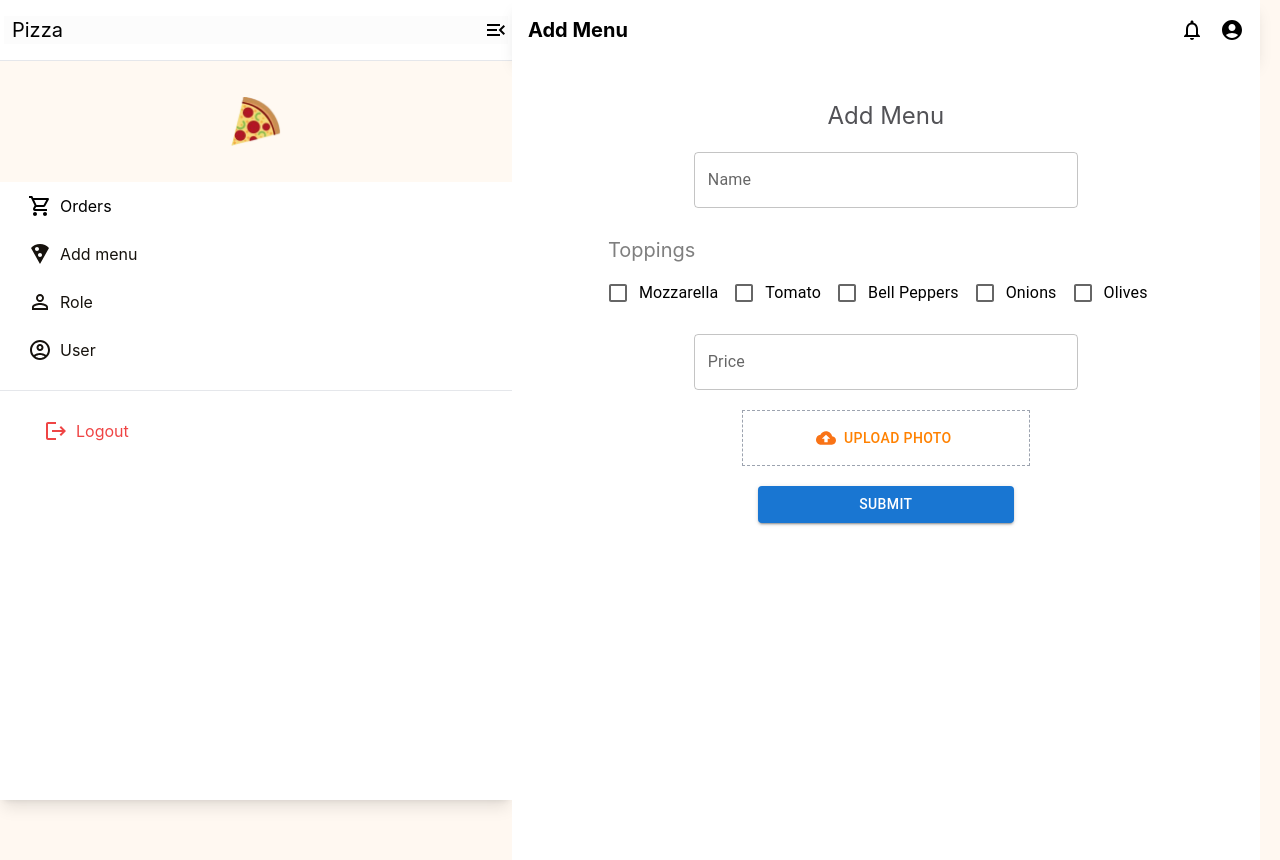
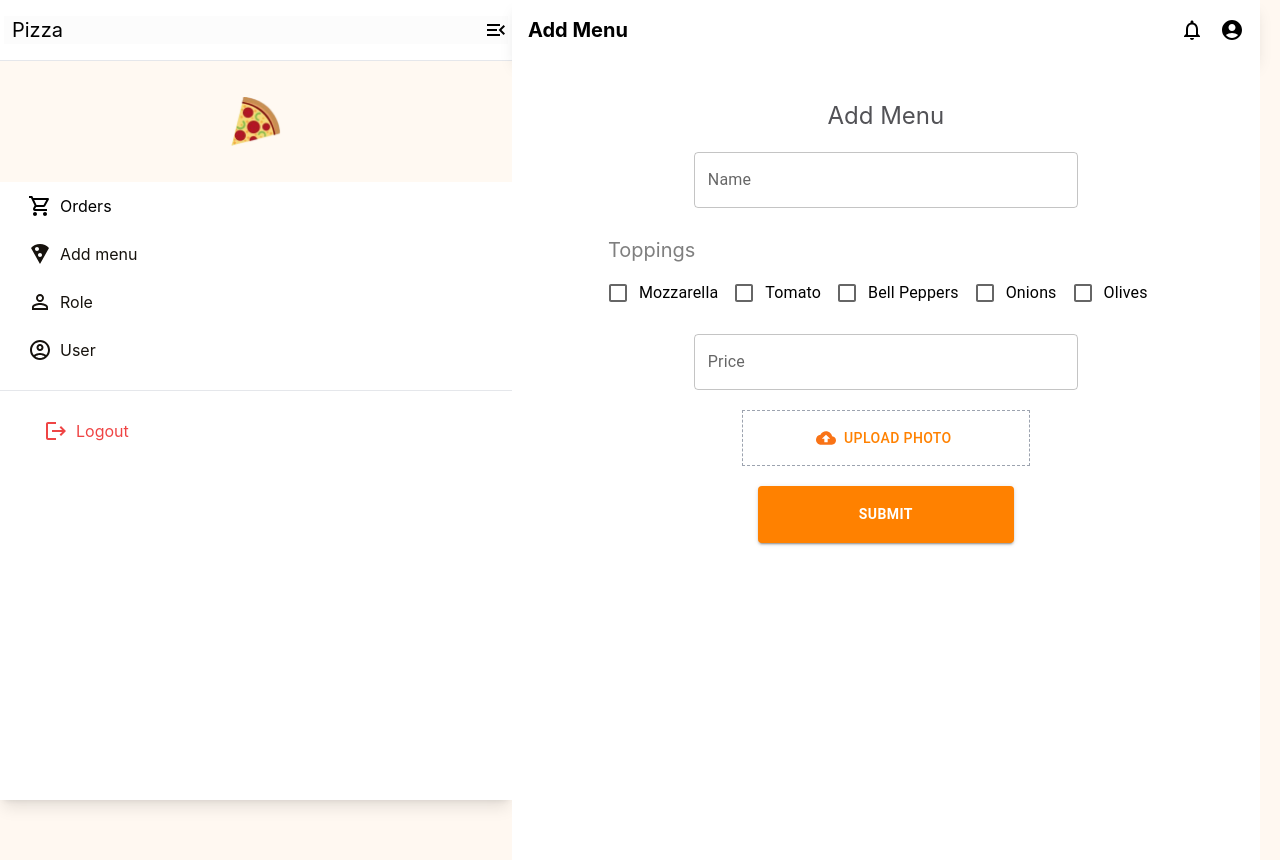
Before and after one commit to Benonii/pizza, a Next.js app in the folder my-next-app/: page /dashboard/menu in a window 1280 px wide. Built offline with nearby package versions, Linux system fonts and the light colour scheme.

Commit message:
Fixing colors on add menu page in dashboard

```diff
--- a/my-next-app/src/components/PizzaUploadedModal.tsx
+++ b/my-next-app/src/components/PizzaUploadedModal.tsx
@@ -27,8 +27,19 @@ export default function PizzaUploadedModal() {
 
   return (
     <div className=''>
-        <Button  variant='contained' className='bg-orange2 w-[30vw] max-w-64 pt-5 pb-5 rounded-xl font-semibold' type='submit' onClick={handleOpen}>
-            Submit
+        <Button  variant='contained'
+          sx={{
+            backgroundColor: '#FF8100',
+            width: '30vw',
+            maxWidth: '16rem',
+            paddingTop: '1rem',
+            paddingBottom: '1rem',
+            borderRadius: 1,
+            fontWeight: 700
+          }}
+          type='submit' onClick={handleOpen}
+        >
+          Submit
         </Button>
 
       <Modal
```
